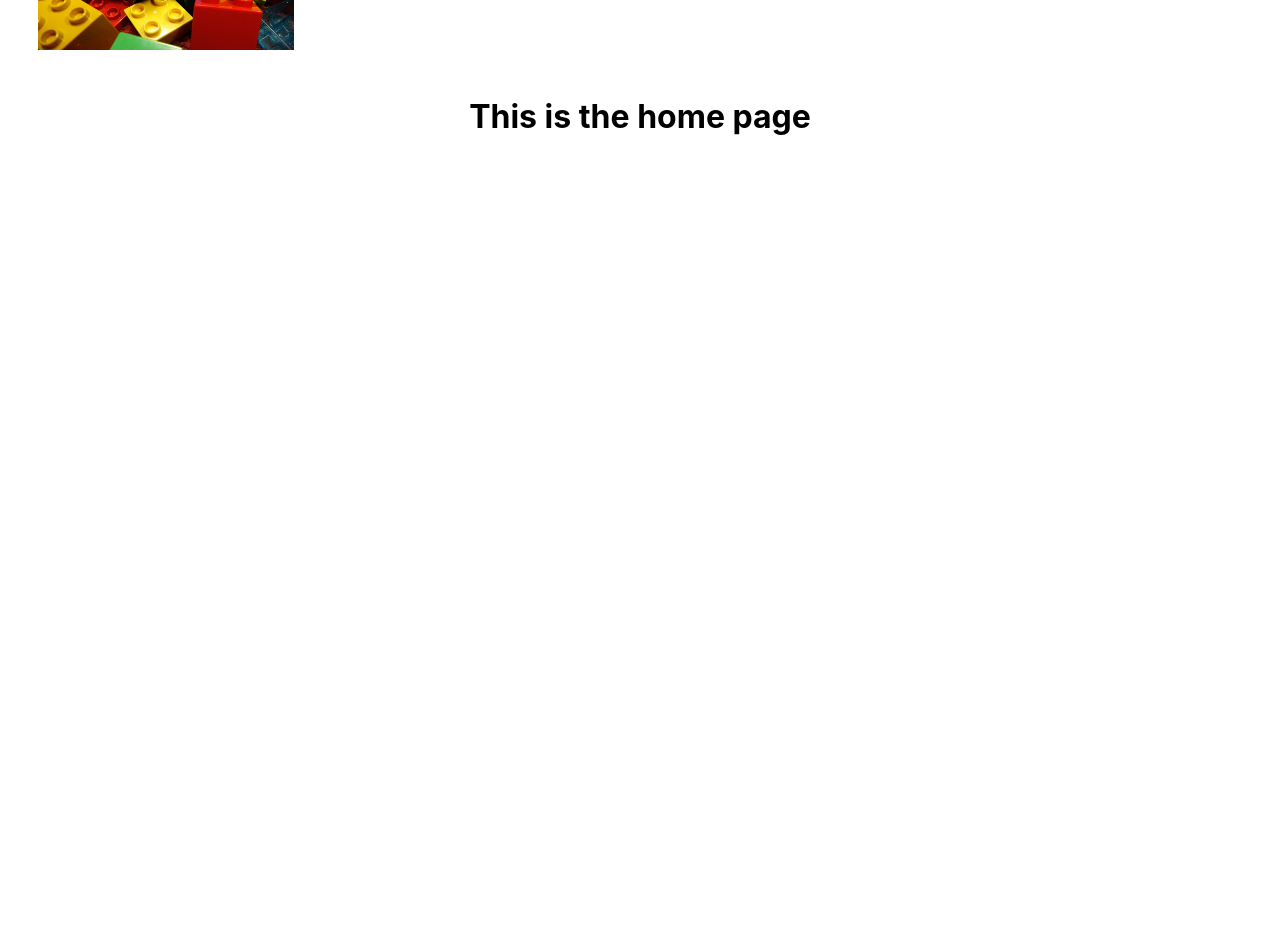
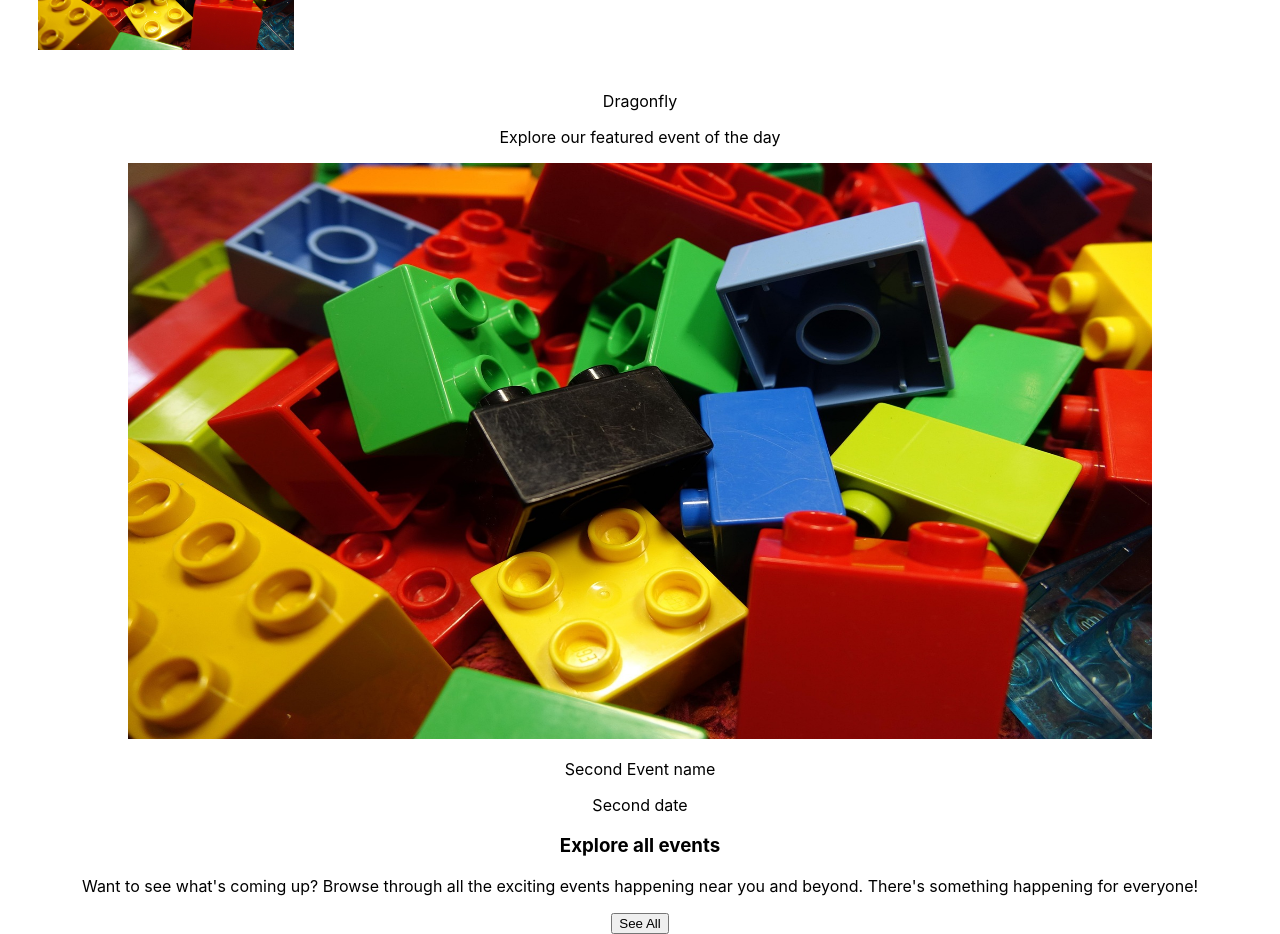
Before and after one commit to amrochewschappies/Dragonfly, a React (Create React App) app in the folder dragonfly/: page / in a window 1280 px wide. Shown: the part 120-1054 px from the top of the page. Before the commit the page ends 800 px from the top, so only its background shows below. Built offline with nearby package versions, Linux system fonts and the light colour scheme.

Commit message:
Site Structure

```diff
--- /dev/null
+++ b/dragonfly/src/components/EventOTD.jsx
@@ -0,0 +1,29 @@
+import React, { useContext, useEffect } from 'react'
+import EventData from '../data/EventDataHandler'
+import { EventOTDContext } from '../context/EventOTDContext'
+
+function EventOTD() {
+    const {EventOTDIndex, updateEventOTD} = useContext(EventOTDContext)
+
+    useEffect(() => {
+        if (EventOTDIndex == null) {
+            const randomIndex = Math.floor(Math.random() * EventData.length);
+            updateEventOTD(randomIndex);
+        }
+    }, [EventOTDIndex, updateEventOTD]);
+
+    if (EventOTDIndex === null) {
+        return <p>Loading...</p>;
+    }
+
+  return (
+    <section>
+        <p>Explore our featured event of the day</p>
+        <img id='eventOTD-image' src={EventData[EventOTDIndex].image} alt="Picture of the event of the day" />
+        <p>{EventData[EventOTDIndex].name}</p>
+        <p>{EventData[EventOTDIndex].date}</p>
+    </section>
+  )
+}
+
+export default EventOTD
--- /dev/null
+++ b/dragonfly/src/components/EventsCTA.jsx
@@ -0,0 +1,24 @@
+import React from "react";
+import { useNavigate } from "react-router-dom";
+
+function EventsCTA() {
+    const navigate = useNavigate();
+
+    const SeeAllEventsClick = (event) => {
+        event.preventDefault();
+        navigate("/Events")
+    }
+
+  return (
+    <section>
+      <h3>Explore all events</h3>
+      <p>
+        Want to see what's coming up? Browse through all the exciting events
+        happening near you and beyond. There's something happening for everyone!
+      </p>
+      <button onClick={(event) => {SeeAllEventsClick(event)}}>See All</button>
+    </section>
+  );
+}
+
+export default EventsCTA;
--- /dev/null
+++ b/dragonfly/src/components/Hero.jsx
@@ -0,0 +1,13 @@
+import React from 'react'
+
+function Hero() {
+  return (
+    <div>
+      <p>
+        <span>Dragon</span><span>fly</span>
+      </p>
+    </div>
+  )
+}
+
+export default Hero
--- /dev/null
+++ b/dragonfly/src/context/EventOTDContext.jsx
@@ -0,0 +1,21 @@
+import { createContext, useState } from 'react'
+
+export const EventOTDContext = createContext();
+
+function EventOTDContextProvider({children}) {
+    const [EventOTDIndex, setEventOTDIndex] = useState(null);
+
+    const updateEventOTD = (newIndex) => {
+        if (EventOTDIndex == null){
+            setEventOTDIndex(newIndex)
+        }
+    }
+
+  return (
+    <EventOTDContext.Provider value={{updateEventOTD, EventOTDIndex}}>
+        {children}
+    </EventOTDContext.Provider>
+  )
+}
+
+export default EventOTDContextProvider
--- a/dragonfly/src/index.js
+++ b/dragonfly/src/index.js
@@ -4,13 +4,16 @@ import "./index.css";
 import App from "./App";
 import FavouritesProvider from "./context/FavouriteContext";
 import FiltersContextProvider from "./context/FiltersContext";
+import EventOTDContextProvider from "./context/EventOTDContext";
 
 const root = ReactDOM.createRoot(document.getElementById("root"));
 root.render(
   <React.StrictMode>
     <FavouritesProvider>
       <FiltersContextProvider>
-        <App />
+        <EventOTDContextProvider>
+          <App />
+        </EventOTDContextProvider>
       </FiltersContextProvider>
     </FavouritesProvider>
   </React.StrictMode>
--- /dev/null
+++ b/dragonfly/src/pages/HomePage.css
@@ -0,0 +1,4 @@
+#eventOTD-image{
+    aspect-ratio: 16/9;
+    width: 80%;
+}
--- a/dragonfly/src/pages/HomePage.jsx
+++ b/dragonfly/src/pages/HomePage.jsx
@@ -1,10 +1,16 @@
-import React from 'react'
+import React, { Fragment } from 'react'
+import Hero from '../components/Hero'
+import EventOTD from '../components/EventOTD'
+import EventsCTA from '../components/EventsCTA'
+import "./HomePage.css"
 
 function HomePage() {
   return (
-    <div>
-      <h1>This is the home page</h1>
-    </div>
+    <Fragment>
+      <Hero />
+      <EventOTD />
+      <EventsCTA />
+    </Fragment>
   )
 }
 
```
